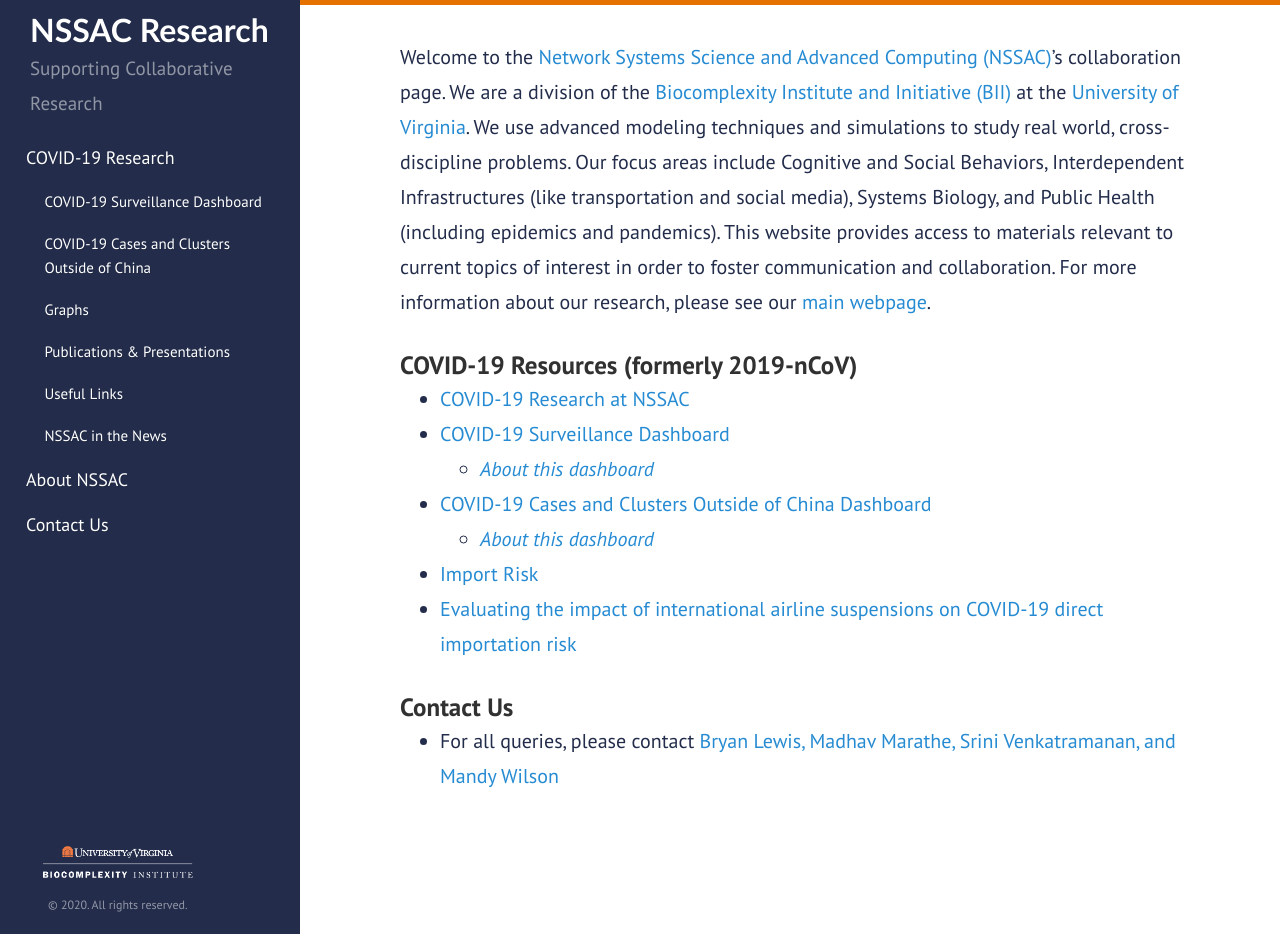
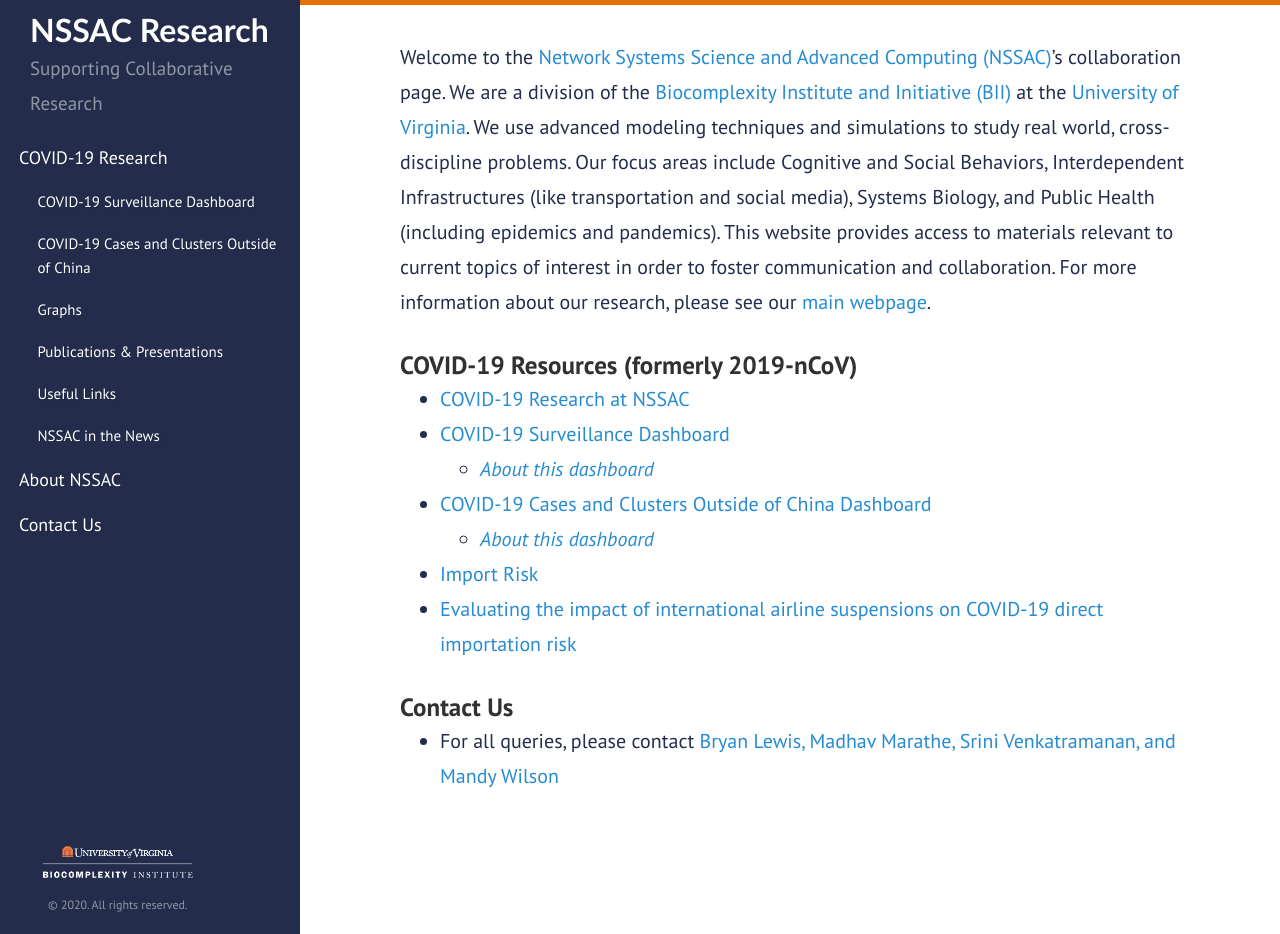
Before and after one commit to mehta-gaurav/mehta-gaurav.github.io, a Jekyll site: the page built from index.md, in a window 1280 px wide and 934 px high. Built offline with Jekyll 4.4.1, drawn with Linux system fonts in a browser that asks for light colours.

Commit message:
Update layout.css

```diff
--- a/public/css/layout.css
+++ b/public/css/layout.css
@@ -191,7 +191,7 @@
     #menu .main-menu {
     display: block;
     font-size: 18px;
-    margin-left: 7px;
+
 
     /* overflow-y: scroll; */
     }
```
